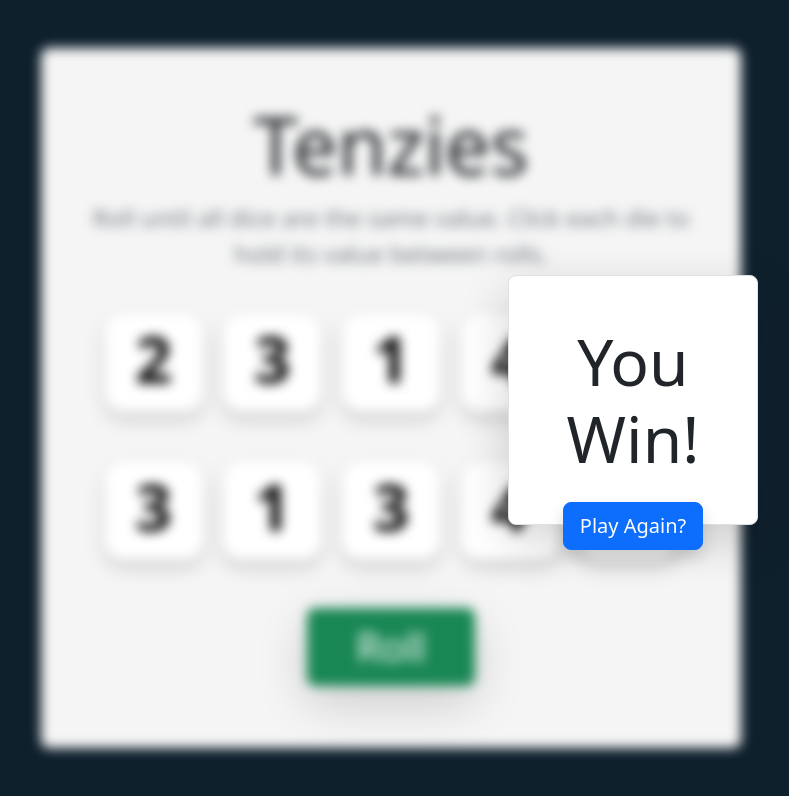
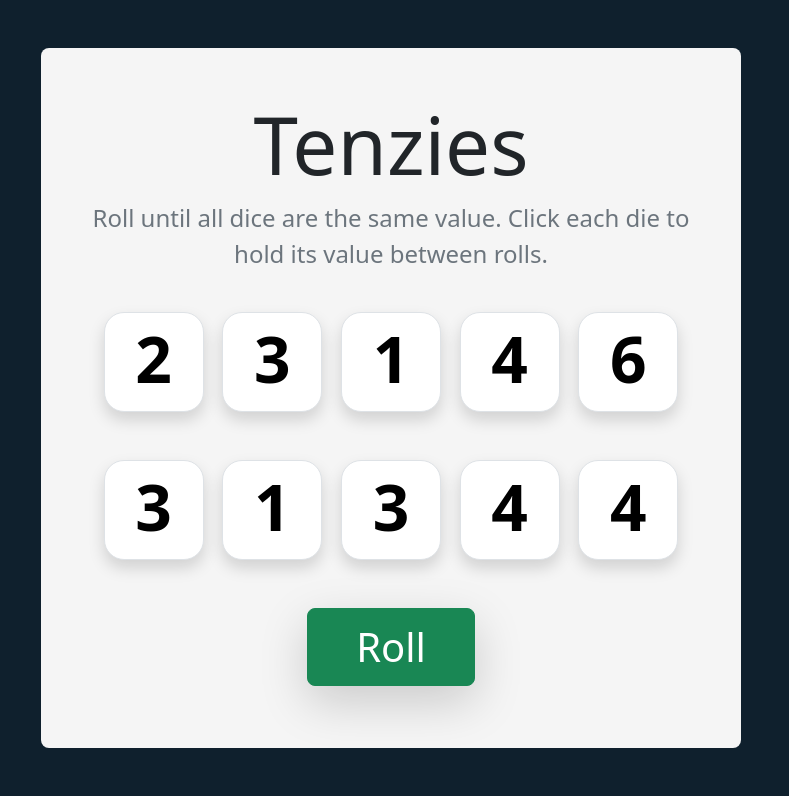
Before and after one commit to AlasdairWallaceMackie/tenzies, a React (Create React App) app: page / in a window 1280 px wide. Shown: the top 796 px of the page, without its empty margins (7-796 px from the left). Built offline with nearby package versions, Linux system fonts and the light colour scheme.

Commit message:
Bugfix: win condition set to 'true' on render

```diff
--- a/src/App.js
+++ b/src/App.js
@@ -27,7 +27,7 @@ export default function App(){
         })
     }
 
-    const [tenzies, setTenzies] = React.useState(true)
+    const [tenzies, setTenzies] = React.useState(false)
     const [dice, setDice] = React.useState(allNewDice())
     const diceElements = dice.map(die => (
         <Die
```
